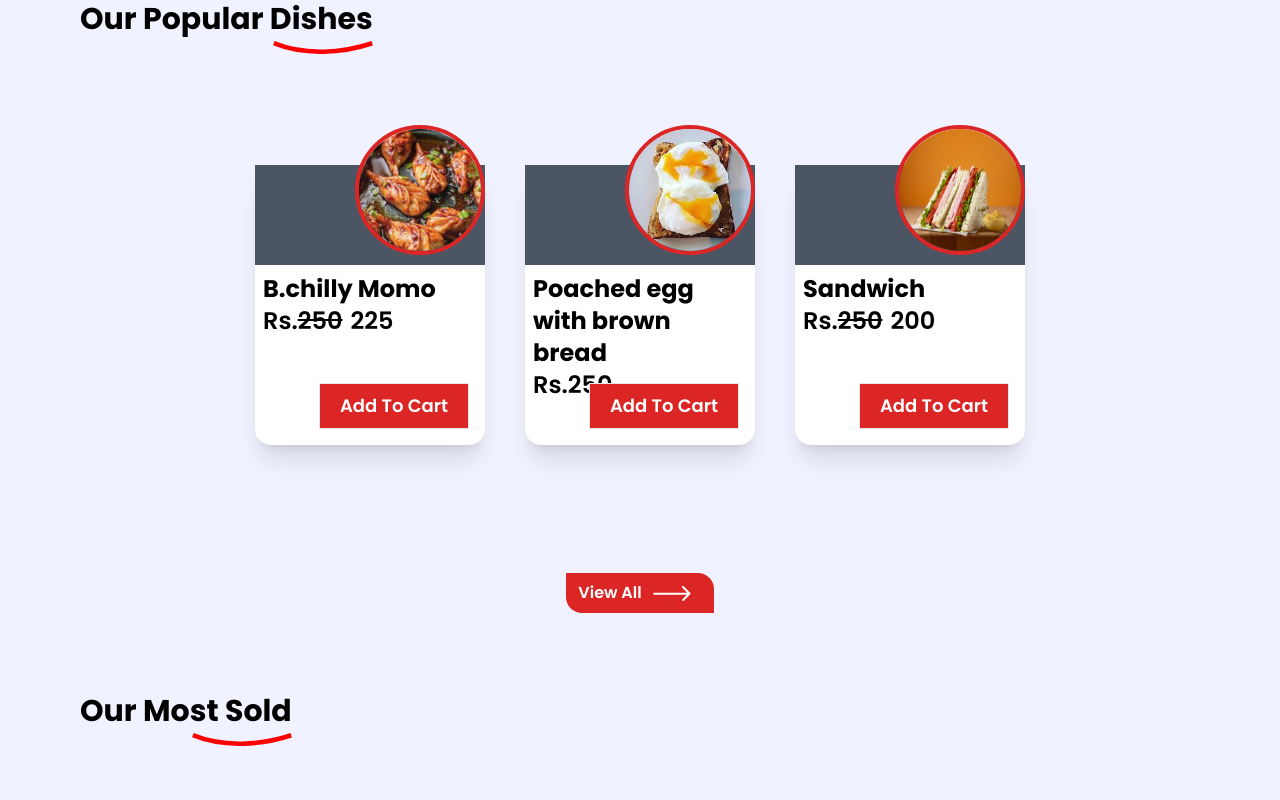
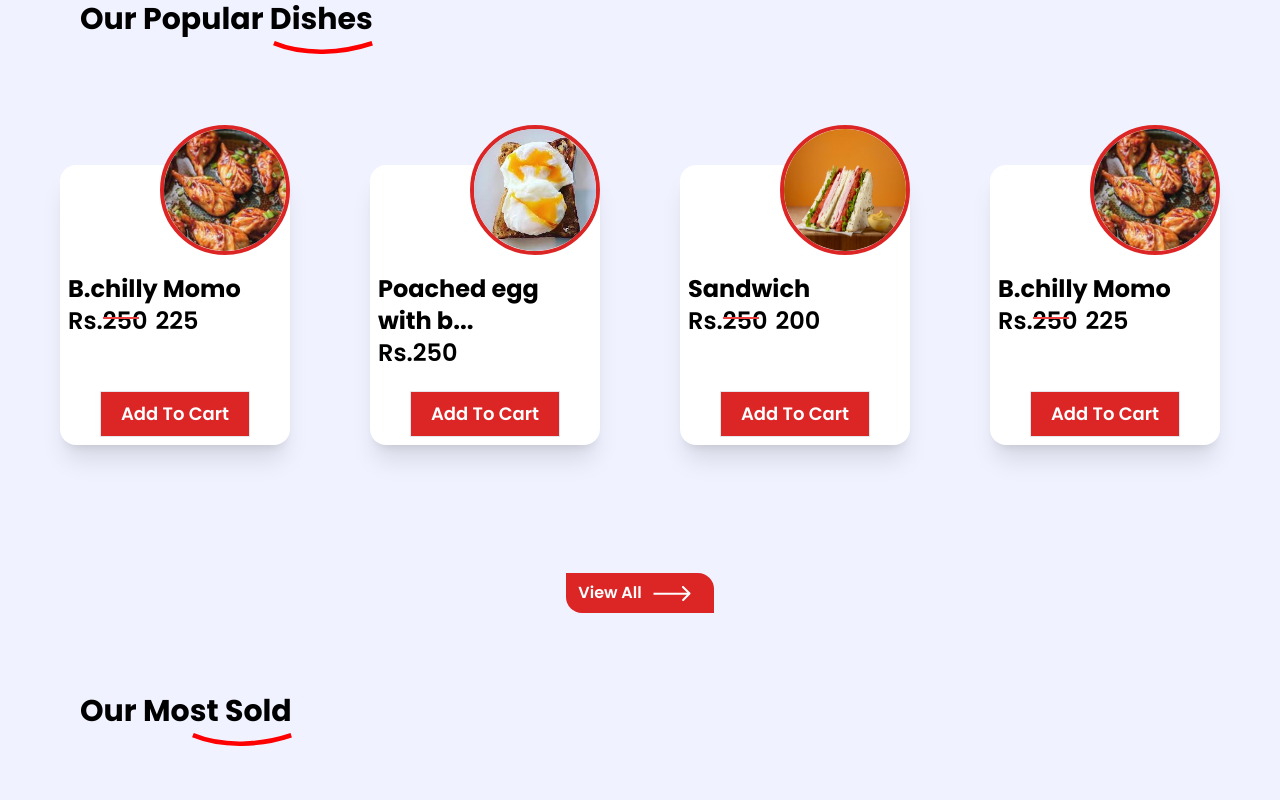
Before and after one commit to sayunlopchan/Cloud-Kitchen, a React (Vite) app: page / in a window 1280 px wide. Shown: the part 1400-2200 px from the top of the page. Built offline with nearby package versions, Linux system fonts and the light colour scheme.

Commit message:
check again

```diff
--- a/src/home/HomeFeatures/PopularDishes.jsx
+++ b/src/home/HomeFeatures/PopularDishes.jsx
@@ -4,6 +4,7 @@ import CurveLine from '../../assets/icon/red Curve.svg';
 import Arrow from '../../assets/icon/Arrow-next.svg';
 import { useDispatch } from 'react-redux';
 import { addToCart } from '../../features/cartSlice';
+import TextLimit from '../../components/TextLimit';
 
 const PopularDishes = () => {
   const nav = useNavigate();
@@ -33,38 +34,54 @@ const PopularDishes = () => {
       </div>
       {/* Heading */}
 
-      {/* Dishes - Display only the first 3 */}
-      <div className="flex flex-wrap justify-center gap-10 items-center">
+      {/* Dishes - Display only the first 4 */}
+      <div className="grid grid-cols-2  md:grid-cols-4 place-items-center place-content-center gap-10">
         {
-          PopularDishData.slice(0, 3).map((item) => (
+          PopularDishData.slice(0, 4).map((item) => (
             <div
               key={item.id} // Use unique ID as key
               onClick={() => nav(`/product-detail/${item.id}`)}
-              className='w-[100px] h-[140px] lg:w-[230px] lg:h-[280px] relative rounded-2xl shadow-xl bg-white cursor-pointer'
+              className='w-[130px] h-[160px] md:w-[186px] md:h-[240px] lg:w-[230px] lg:h-[280px] relative rounded-2xl shadow-xl bg-white cursor-pointer'
             >
-              <div className='h-[20px] lg:h-[100px] bg-gray-600'>
+              <div className='h-[40px] md:h-[100px] '>
                 <img
                   src={item.img}
                   alt={item.title}
-                  className='size-[60px] lg:size-[130px] rounded-full border-red-600 border-2 lg:border-4 absolute right-0 -top-10'
+                  className='size-[60px] md:size-[115px] lg:size-[130px] rounded-full border-red-600 border-2 md:border-4 absolute right-0 -top-5 lg:-top-10'
                 />
               </div>
-              <div className='p-1 lg:p-2'>
-                <h2 className='text-[10px] lg:text-2xl font-bold'>{item.title}</h2>
+              <div className='p-1 md:p-2'>
+
+                {/* card-title */}
+                <h2 className='text-sm md:text-xl lg:text-2xl font-bold'>
+                  <TextLimit text={item.title} limit={18} />
+                </h2>
+                {/* card-title */}
+
+
+                {/* card-price */}
                 {item.discountPercentage ? (
-                  <div className='text-sm lg:text-2xl font-semibold'>
+                  <div className='text-sm md:text-lg lg:text-2xl font-semibold relative'>
                     Rs.
-                    <span className='line-through'>{item.price}</span>
-                    <span className='ml-2'>{item.price * (1 - item.discountPercentage / 100)}</span>
+                    <span className='absolute border-b-2 px-[14px] md:px-[18px] border-red-500 top-[9px] md:top-[12px]'></span>
+                    {item.price}
+                    <span className='ml-2'>
+                      {
+                        item.price * (1 - item.discountPercentage / 100)
+                      }
+                    </span>
                   </div>
                 ) : (
-                  <h2 className='text-sm lg:text-2xl font-semibold'>Rs.{item.price}</h2>
+                  <h2 className='text-sm md:text-lg lg:text-2xl font-semibold'>Rs.{item.price}</h2>
                 )}
               </div>
+              {/* card-price */}
 
-              <div className="absolute bottom-2 right-2 m-2">
+              <div className="flex justify-center">
                 <button
-                  className="bg-red-600 text-white text-[8px] lg:text-lg lg:font-semibold px-2 py-1 lg:px-5 lg:py-2 transition-all duration-500 border hover:rounded-xl "
+                  className="
+                  absolute bottom-2
+                  bg-red-600 text-white text-sm lg:text-lg lg:font-semibold px-2 py-1 lg:px-5 lg:py-2 transition-all duration-500 border hover:rounded-xl "
                   onClick={(e) => {
                     e.stopPropagation(); // Prevent click on button from triggering the card click
                     handleAddToCart(item); // Call the add to cart function with the current item
```
